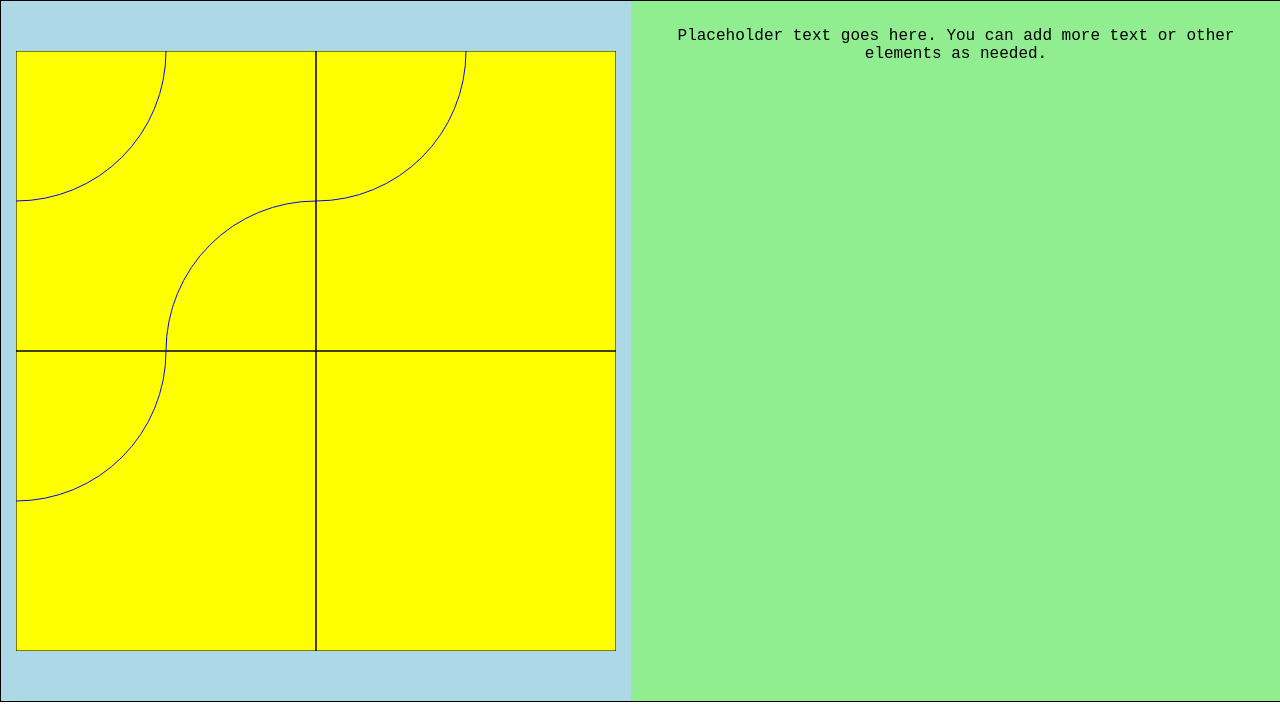
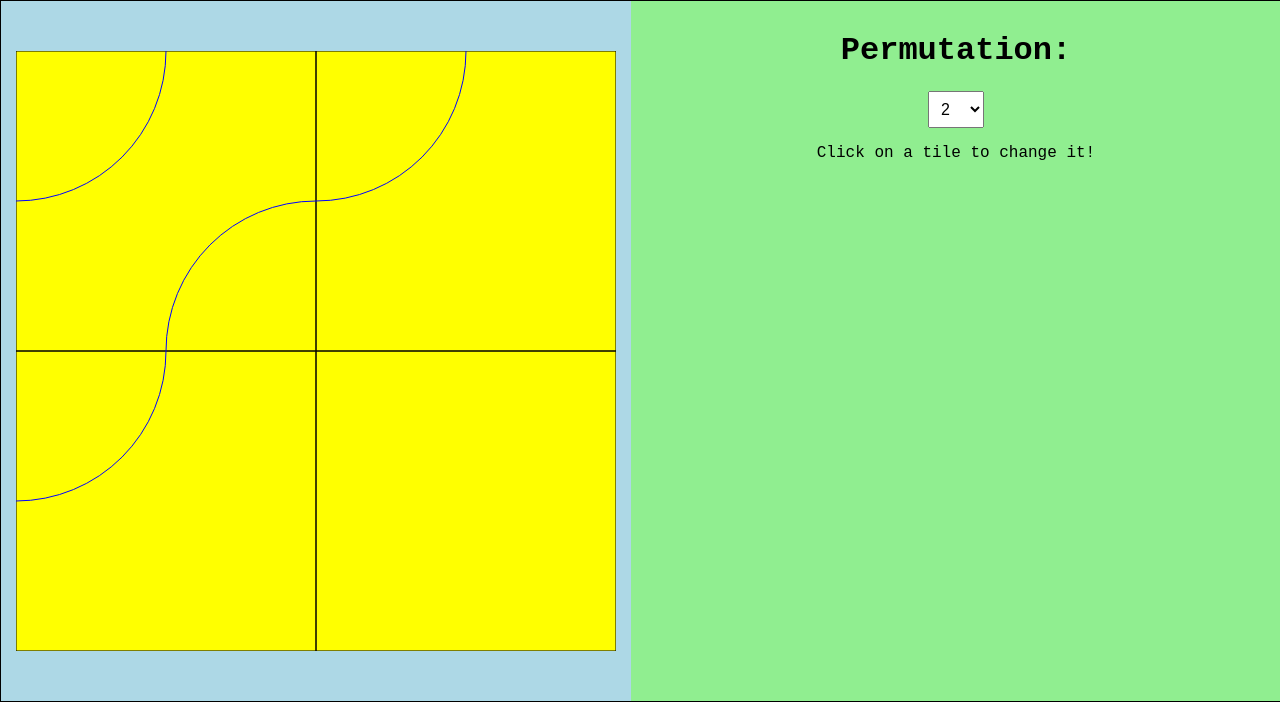
Before and after one commit to clusteralgebra/clusteralgebra.github.io, a plain HTML site: page pipedream.html in a window 1280 px wide. Shown: the top 720 px of the page. Drawn offline with Linux system fonts and the light colour scheme.

Commit message:
updated pipe dream
moved the permutation into the divider to the right of the pipe dream

```diff
--- a/pipedream.html
+++ b/pipedream.html
@@ -11,9 +11,6 @@
             <canvas id="myCanvas" width="600" height="600"></canvas>
         </div>
         <div class="right">
-            <p>Placeholder text goes here. You can add more text or other elements as needed.</p>
-        </div>
-    </div>
             <h1 id = "permutation">
                 Permutation:
             </h1>
@@ -38,6 +35,11 @@
                 <option value="19">19</option>
                 <option value="20">20</option>
               </select>
+            <p>
+                Click on a tile to change it!
+            </p>
+        </div>
+    </div>
     <!-- <input type = "number" id = "num" min = "2" max = "20" value = "10" /> -->
     <h2>
         Me Studying Pipe Dreams:
```
Lines whose indentation alone changed are shown as unchanged.
